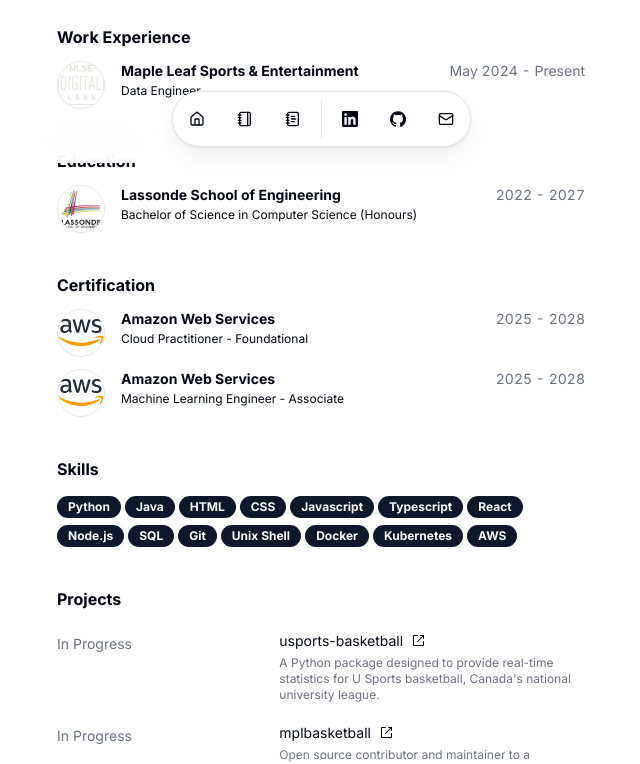
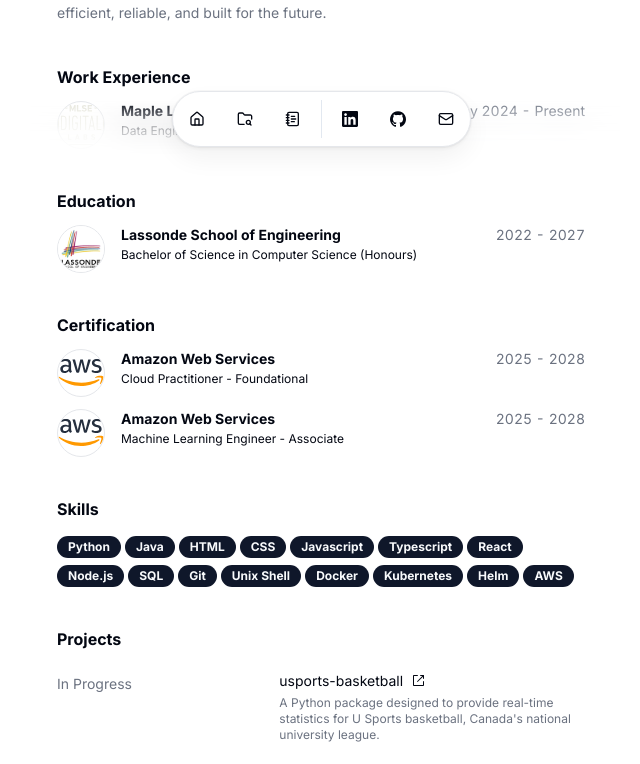
Before and after one commit to ojadeyemi/ojadeyemi.github.io, a React (Vite) app: page / in a window 1280 px wide. Shown: the part 637-1401 px from the top of the page, without its empty margins (319-959 px from the left). Built offline with nearby package versions, Linux system fonts and the light colour scheme.

Commit message:
added accessibility and fixed project routing

```diff
--- a/src/components/Projects.tsx
+++ b/src/components/Projects.tsx
@@ -1,7 +1,6 @@
 import { ExternalLinkIcon } from "@radix-ui/react-icons";
 import React from "react";
-
-import ScrollToTopLink from "./ScrollToTopLink";
+import { Link } from "react-router-dom";
 import BlurFade from "@/components/ui/blur-fade";
 import { BLUR_FADE_DELAY } from "@/constants/constant";
 
@@ -27,6 +26,8 @@
                     className="flex items-center"
                     rel="noopener noreferrer"
                     target="_blank"
+                    aria-label="Open the U Sports Basketball Python package on PyPI in a new tab"
+                    title="Open PyPI project page"
                   >
                     <ExternalLinkIcon className="flex self-center hover:text-muted-foreground" />
                   </a>
@@ -50,10 +51,12 @@
                 <div className="flex flex-row gap-x-2">
                   <span className="text-sm">mplbasketball</span>
                   <a
-                    href="https://github.com/mlsedigital/mplbasketball"
+                    href="https://pypi.org/project/mplbasketball/"
                     className="flex items-center"
                     rel="noopener noreferrer"
                     target="_blank"
+                    aria-label="Open the mplbasketball Python package on PyPI in a new tab"
+                    title="Open PyPI project page"
                   >
                     <ExternalLinkIcon className="flex self-center hover:text-muted-foreground" />
                   </a>
@@ -80,6 +83,8 @@
                     className="flex items-center"
                     rel="noopener noreferrer"
                     target="_blank"
+                    aria-label="Open USPORTS-BBALL-WEBAPP on GitHub in a new tab"
+                    title="Open GitHub"
                   >
                     <ExternalLinkIcon className="flex self-center hover:text-muted-foreground" />
                   </a>
@@ -106,6 +111,8 @@
                     className="flex items-center"
                     rel="noopener noreferrer"
                     target="_blank"
+                    aria-label="Open the MLSE SPL Open Data Challenge README on GitHub in a new tab"
+                    title="Open GitHub README"
                   >
                     <ExternalLinkIcon className="flex self-center hover:text-muted-foreground" />
                   </a>
@@ -120,7 +127,12 @@
           </>
         </div>
         <>
-          <ScrollToTopLink />
+          <Link
+            to="/projects"
+            className="ml-auto text-right text-[10px] font-medium text-blue-500 transition hover:text-blue-700 hover:underline focus:text-blue-700 active:text-blue-800"
+          >
+            See more...
+          </Link>
         </>
       </BlurFade>
     </section>
--- a/src/components/ThemeButton.tsx
+++ b/src/components/ThemeButton.tsx
@@ -14,13 +14,15 @@
 
   return (
     <Button
-      ref={ref} // Pass down the ref
+      ref={ref}
       variant="ghost"
       size="icon"
       type="button"
+      aria-label={`Switch to ${theme === "light" ? "dark" : "light"} mode`} // Accessible label
+      title={`Switch to ${theme === "light" ? "dark" : "light"} mode`}
       className="px-2"
       onClick={toggleTheme}
-      {...props} // Spread the rest of props to handle any additional ones
+      {...props}
     >
       {theme === "light" ? (
         <SunIcon className="h-[1.2rem] w-[1.2rem]" />
@@ -31,6 +33,6 @@
   );
 });
 
-ThemeButton.displayName = "ThemeButton"; // Name for debugging
+ThemeButton.displayName = "ThemeButton";
 
 export default ThemeButton;
--- a/src/components/navbar.tsx
+++ b/src/components/navbar.tsx
@@ -27,6 +27,8 @@
                     buttonVariants({ variant: "ghost", size: "icon" }),
                     "size-12",
                   )}
+                  aria-label={item.label} // Accessible label derived from item data
+                  title={item.label}
                 >
                   <item.icon className="size-4" />
                 </a>
@@ -50,6 +52,8 @@
                       buttonVariants({ variant: "ghost", size: "icon" }),
                       "size-12",
                     )}
+                    aria-label={social.name} // Accessible label derived from item data
+                    title={social.name}
                   >
                     <social.icon className="size-4" />
                   </a>
--- a/src/data/resume.tsx
+++ b/src/data/resume.tsx
@@ -1,4 +1,4 @@
-import { HomeIcon, NotebookIcon, NotebookText } from "lucide-react";
+import { HomeIcon, FolderSearch, NotebookText } from "lucide-react";
 
 import { Icons } from "@/components/icons";
 
@@ -24,11 +24,12 @@
     "Unix Shell",
     "Docker",
     "Kubernetes",
+    "Helm",
     "AWS",
   ],
   navbar: [
     { href: "/", icon: HomeIcon, label: "Home" },
-    { href: "/projects", icon: NotebookIcon, label: "Projects" },
+    { href: "#/projects", icon: FolderSearch, label: "Projects" },
     { href: "/resume.pdf", icon: NotebookText, label: "Resume" },
   ],
   contact: {
@@ -211,6 +212,31 @@
       video: "./animation.mp4",
     },
     {
+      title: "U Sports and CEBL Data Analysis",
+      href: "https://github.com/ojadeyemi/USPORT-BBALL-DATA-ANALYSIS",
+      dates: "February 2024 - Present",
+      active: false,
+      description:
+        "A data analytics project for U Sports and the CEBL, focused on collecting basketball data to generate meaningful insights and advanced analytics, including visualizations and graphs for deeper understanding of the game.",
+      technologies: [
+        "Python",
+        "Pandas",
+        "Matplotlib",
+        "Seaborn",
+        "Plotly",
+        "Data Science",
+      ],
+      links: [
+        {
+          type: "Source",
+          href: "https://github.com/ojadeyemi/USPORT-BBALL-DATA-ANALYSIS",
+          icon: <Icons.github className="size-3" />,
+        },
+      ],
+      image: "/usportsmbb_efficiency_landscape.png",
+      video: "",
+    },
+    {
       title: "Portfolio Website",
       href: "https://ojadeyemi.github.io/",
       dates: "Nov 2024 - Present",
--- a/src/main.tsx
+++ b/src/main.tsx
@@ -1,14 +1,14 @@
 import { StrictMode } from "react";
 import { createRoot } from "react-dom/client";
-import { BrowserRouter } from "react-router-dom";
+import { HashRouter } from "react-router-dom";
 
 import App from "./App.tsx";
 import "./globals.css";
 
 createRoot(document.getElementById("root")!).render(
   <StrictMode>
-    <BrowserRouter>
+    <HashRouter>
       <App />
-    </BrowserRouter>
+    </HashRouter>
   </StrictMode>,
 );
--- a/src/pages/Home.tsx
+++ b/src/pages/Home.tsx
@@ -1,4 +1,4 @@
-import React from "react";
+import React, { useEffect } from "react";
 
 import About from "@/components/About";
 import Articles from "@/components/Articles";
@@ -10,8 +10,12 @@
 import Work from "@/components/Work";
 
 const Home: React.FC = () => {
+  useEffect(() => {
+    window.scrollTo({ top: 0, behavior: "smooth" });
+  }, []);
+
   return (
-    <main className="flex min-h-[100dvh] flex-col space-y-10 pb-10">
+    <main className="flex min-h-[100dvh] flex-col space-y-10 py-10">
       <Header />
 
       <About />
--- a/src/pages/Projects.tsx
+++ b/src/pages/Projects.tsx
@@ -1,5 +1,5 @@
 import { Home } from "lucide-react";
-import React from "react";
+import React, { useEffect } from "react";
 import { Link } from "react-router-dom";
 
 import FullProjects from "@/components/FullProjects";
@@ -8,22 +8,26 @@
 import { BLUR_FADE_DELAY } from "@/constants/constant";
 
 const ProjectPage: React.FC = () => {
+  useEffect(() => {
+    window.scrollTo({ top: 0, behavior: "smooth" });
+  }, []);
+
   return (
-    <div className="flex min-h-[100dvh] flex-col space-y-10 pb-10">
+    <div className="mt-10 flex min-h-[100dvh] flex-col space-y-10 py-10 sm:mt-0">
       {/* Header Section */}
       <BlurFade delay={BLUR_FADE_DELAY * 1}>
         <header className="flex items-center justify-between">
           {/* Home Link */}
           <Link
             to="/"
-            className="text-md flex items-center gap-2 font-semibold text-primary transition hover:text-primary/80"
+            className="flex items-center gap-2 text-base font-semibold text-primary transition hover:text-primary/70"
           >
-            <Home className="h-4 w-4" />
+            <Home className="h-3 w-3" />
             <span>Home</span>
           </Link>
 
           {/* Title */}
-          <h1 className="flex-grow text-center text-4xl font-bold tracking-tight text-primary">
+          <h1 className="flex-grow text-center text-2xl font-bold tracking-tight text-primary sm:text-4xl lg:text-5xl">
             My Projects
           </h1>
 
@@ -42,7 +46,6 @@
         </section>
       </BlurFade>
 
-      {/* Main Section */}
       <main>
         <FullProjects />
       </main>
```
Also changed, not shown: public/profile1.jpg, public/profile2.jpg.
